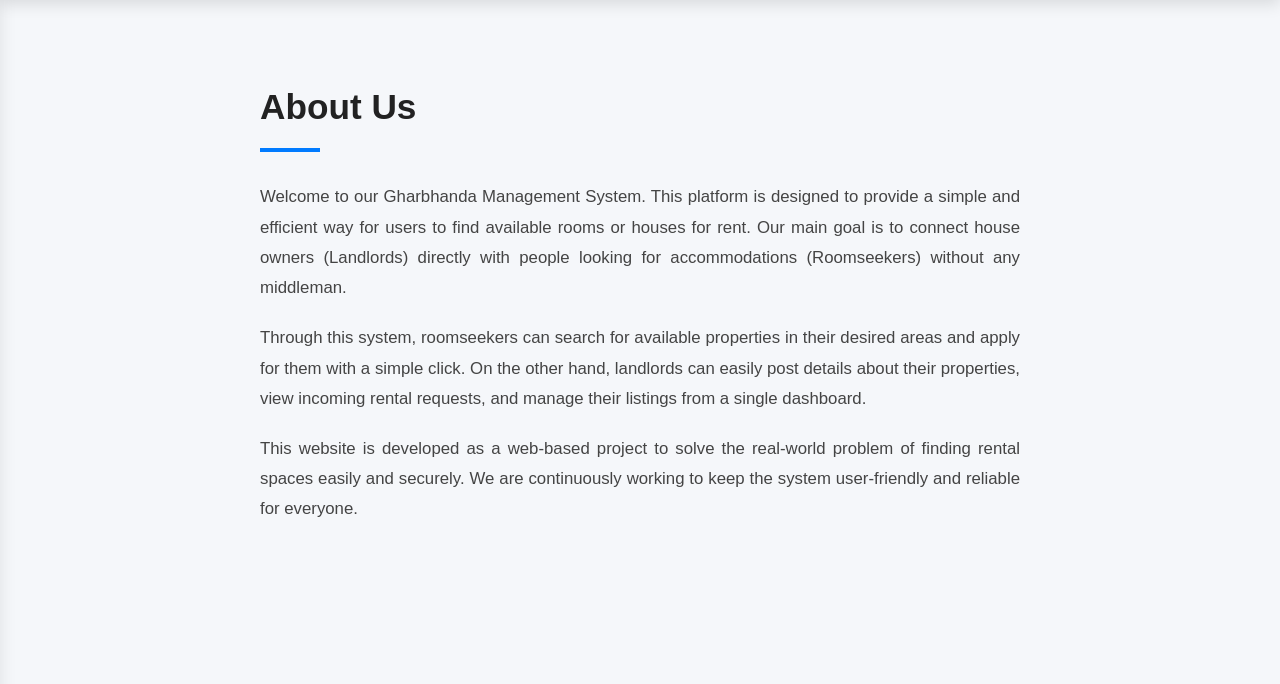
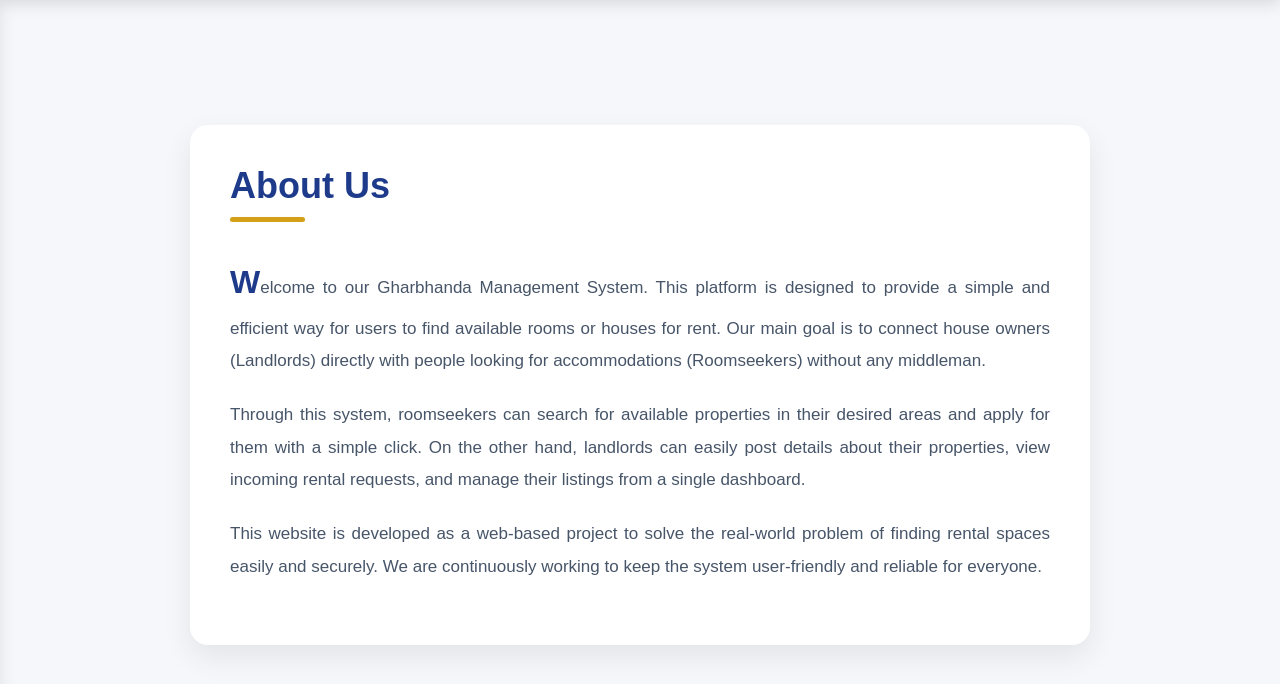
Before and after one commit to Avishek11K/GBMS, a Django app: page /about.html in a window 1280 px wide. Shown: the part 65-749 px from the top of the page. Run offline with Django 5.2, Linux system fonts and the light colour scheme.

Commit message:
styling for about ui

```diff
--- a/main/templates/about.html
+++ b/main/templates/about.html
@@ -24,7 +24,7 @@
 
 <!-- styling for CSS :JC -->
 <style>
-    .simple-about-container {
+    {% comment %} .simple-about-container {
         font-family: 'Segoe UI', Arial, sans-serif;
         max-width: 800px;
         margin: 60px auto;
@@ -52,6 +52,83 @@
         color: #444;
         margin-bottom: 20px;
         text-align: justify;
-    }
+    } {% endcomment %}
+
+    {% comment %} ui added for about {% endcomment %}
+    /* ---------- About Page ---------- */
+
+body{
+    background:#F5F7FA;
+    font-family:'Poppins',sans-serif;
+}
+
+.simple-about-container{
+    max-width:900px;
+    margin:110px auto 50px;
+    padding:40px;
+    background:#FFFFFF;
+    border-radius:18px;
+    box-shadow:0 12px 30px rgba(0,0,0,.08);
+    transition:.35s;
+}
+
+.simple-about-container:hover{
+    transform:translateY(-4px);
+    box-shadow:0 18px 40px rgba(0,0,0,.12);
+}
+
+/* ---------- Title ---------- */
+
+.page-title{
+    font-size:36px;
+    color:#1E3A8A;
+    font-weight:700;
+    margin-bottom:10px;
+}
+
+.title-line{
+    width:75px;
+    height:5px;
+    background:#D4A017;
+    border-radius:20px;
+    margin-bottom:30px;
+}
+
+/* ---------- Content ---------- */
+
+.about-content p{
+    color:#475569;
+    font-size:17px;
+    line-height:1.9;
+    text-align:justify;
+    margin-bottom:22px;
+}
+
+/* First Letter Style */
+
+.about-content p:first-child::first-letter{
+    font-size:32px;
+    font-weight:bold;
+    color:#1E3A8A;
+}
+
+/* ---------- Responsive ---------- */
+
+@media(max-width:768px){
+
+.simple-about-container{
+    margin:90px 20px 30px;
+    padding:25px;
+}
+
+.page-title{
+    font-size:30px;
+}
+
+.about-content p{
+    font-size:16px;
+}
+
+}
 </style>
 {% endblock %}
```
